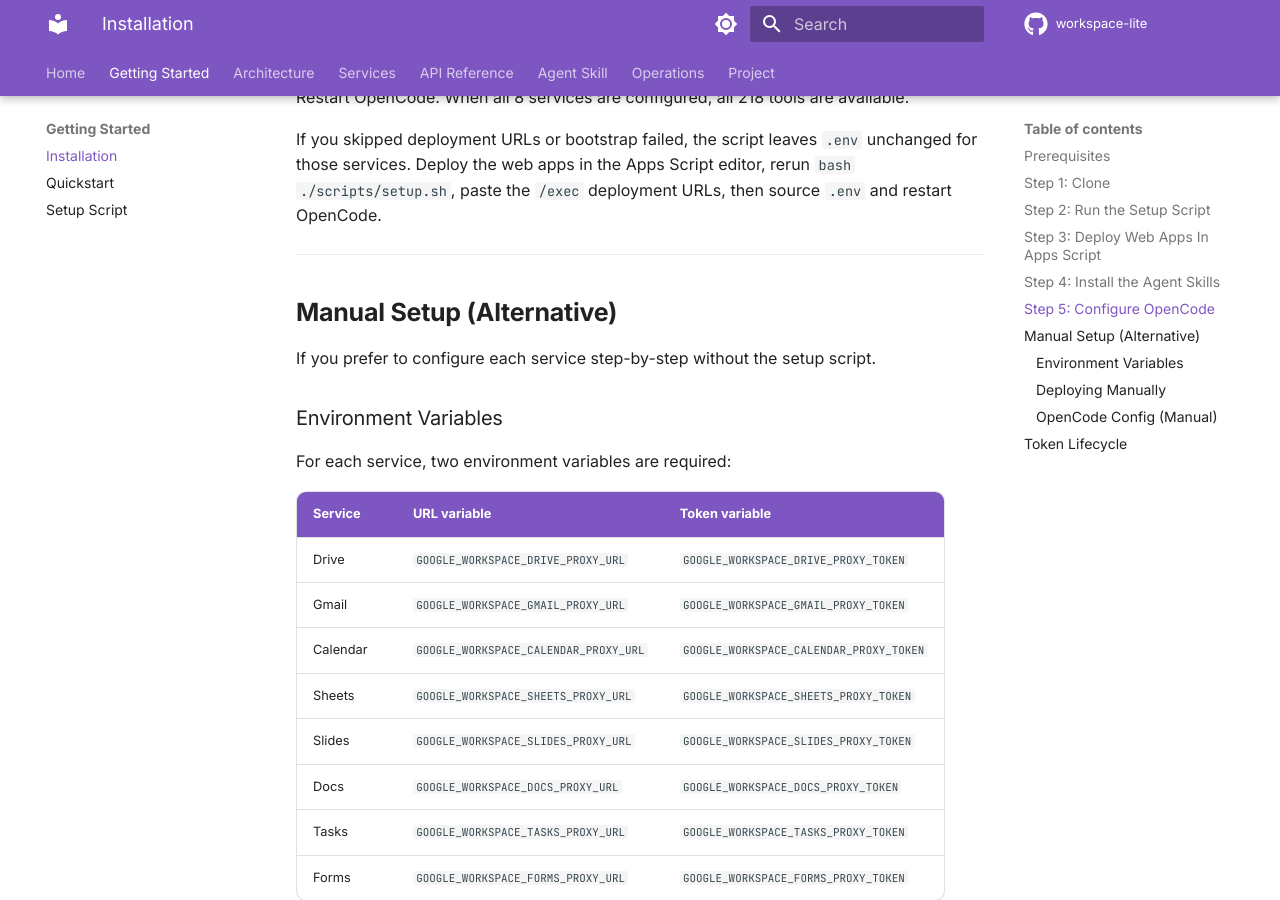
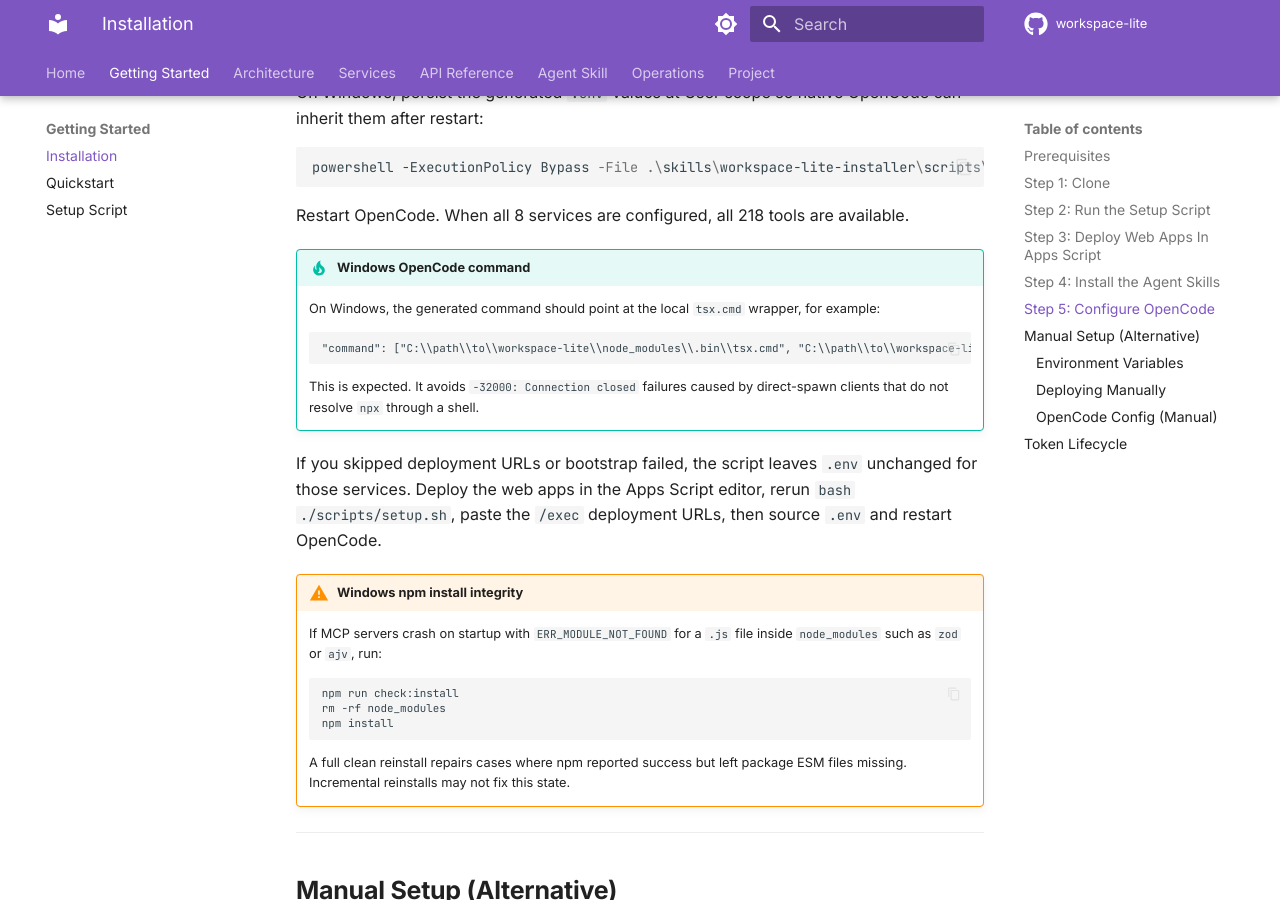
Before and after one commit to joe-broadhead/workspace-lite, an MkDocs documentation site: the page built from docs/getting-started/installation.md, in a window 1280 px wide and 900 px high, scrolled down 3829 px. Built offline with MkDocs 1.6.1 and Material for MkDocs 9.7.7, drawn with Linux system fonts in a browser that asks for light colours; comment, search, counter and statistics services are not loaded; some of the changed text lies outside the part shown.

Commit message:
fix(windows): harden install and OpenCode config
Squash merge PR #29: add install integrity checks, generate Windows-safe OpenCode commands, and document Windows setup/troubleshooting guidance. Closes #28.

````diff
--- a/docs/getting-started/installation.md
+++ b/docs/getting-started/installation.md
@@ -18,6 +18,12 @@
 Windows users should run setup from Git Bash or MSYS2. Native PowerShell can run
 the MCP servers, but the installer and deployment helper scripts expect a bash
 environment.
+
+On Windows, launch OpenCode from a shell that has the workspace-lite environment
+variables loaded, or persist `.env` with the provided PowerShell helper in
+[Step 5](#step-5-configure-opencode). The setup script emits Windows OpenCode
+commands with the local `node_modules\\.bin\\tsx.cmd` wrapper because direct
+process spawning does not always resolve `npx tsx`.
 
 !!! tip "Verify prerequisites"
     ```bash
@@ -138,7 +144,31 @@
 
 Restart OpenCode. When all 8 services are configured, all 218 tools are available.
 
+!!! tip "Windows OpenCode command"
+    On Windows, the generated command should point at the local `tsx.cmd`
+    wrapper, for example:
+
+    ```jsonc
+    "command": ["C:\\path\\to\\workspace-lite\\node_modules\\.bin\\tsx.cmd", "C:\\path\\to\\workspace-lite\\packages\\drive\\src\\index.ts"]
+    ```
+
+    This is expected. It avoids `-32000: Connection closed` failures caused by
+    direct-spawn clients that do not resolve `npx` through a shell.
+
 If you skipped deployment URLs or bootstrap failed, the script leaves `.env` unchanged for those services. Deploy the web apps in the Apps Script editor, rerun `bash ./scripts/setup.sh`, paste the `/exec` deployment URLs, then source `.env` and restart OpenCode.
+
+!!! warning "Windows npm install integrity"
+    If MCP servers crash on startup with `ERR_MODULE_NOT_FOUND` for a `.js` file
+    inside `node_modules` such as `zod` or `ajv`, run:
+
+    ```bash
+    npm run check:install
+    rm -rf node_modules
+    npm install
+    ```
+
+    A full clean reinstall repairs cases where npm reported success but left
+    package ESM files missing. Incremental reinstalls may not fix this state.
 
 ---
 
--- a/package.json
+++ b/package.json
@@ -40,10 +40,11 @@
     "docs:build": "mkdocs build --strict",
     "docs:serve": "mkdocs serve",
     "clean": "node scripts/clean.mjs",
+    "check:install": "node scripts/check-install.mjs",
     "dev:drive": "cd packages/drive && npm run dev",
     "install:deps": "npm install",
     "deploy:drive": "cd packages/drive/apps-script && clasp push",
-    "postinstall": "npm run build:shared"
+    "postinstall": "npm run check:install && npm run build:shared"
   },
   "devDependencies": {
     "@eslint/js": "^10.0.1",
````
Also changed, not shown: README.md (+4 -0 lines), docs/getting-started/setup-script.md (+7 -1 lines), skills/workspace-lite-installer/SKILL.md (+50 -0 lines), 2 other files.
